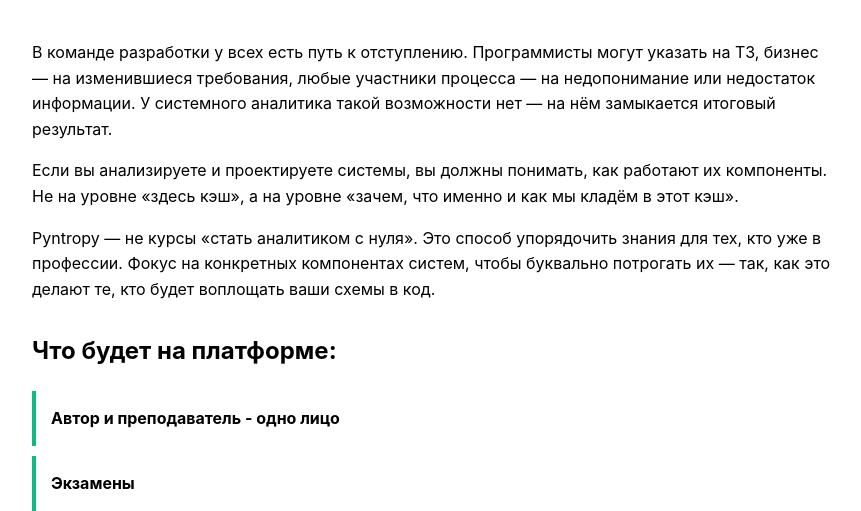
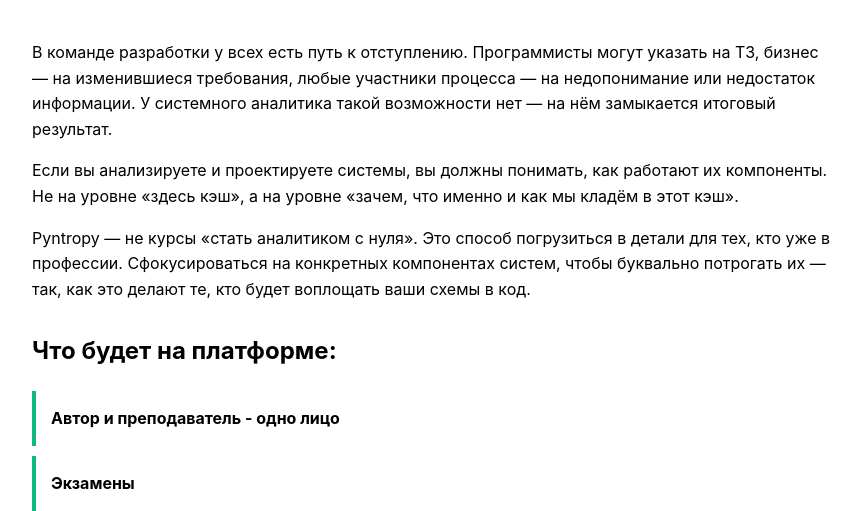
Before and after one commit to pyntropy/pyntropy, a FastAPI app: page / in a window 1280 px wide. Shown: the part 270-781 px from the top of the page, without its empty margins (208-1069 px from the left). Run offline with FastAPI, Linux system fonts and the light colour scheme.

Commit message:
#4 обновлен req.txt

```diff
--- a/app/main.py
+++ b/app/main.py
@@ -1,13 +1,12 @@
 from fastapi import FastAPI, APIRouter
 from fastapi.staticfiles import StaticFiles
 from fastapi.templating import Jinja2Templates
-
 from app.routers.main import main_router
 
 
 app = FastAPI(
     title='Pyntropy',
-    description='Курсы по ИТ для системных аналитиков.',
+    description='Обучение системных аналитиков.',
     version='0.0.1')
 
 app.mount("/static", StaticFiles(directory="app/static"), name="static")
--- a/app/templates/index.html
+++ b/app/templates/index.html
@@ -86,8 +86,8 @@
             «здесь кэш», а на уровне «зачем, что именно и как мы кладём в этот кэш».
         </p>
         <p>
-            Pyntropy — не курсы «стать аналитиком с нуля». Это способ упорядочить знания для тех, кто уже в профессии.
-            Фокус на конкретных компонентах систем, чтобы буквально потрогать их — так, как это делают те, кто будет
+            Pyntropy — не курсы «стать аналитиком с нуля». Это способ погрузиться в детали для тех, кто уже в профессии.
+            Сфокусироваться на конкретных компонентах систем, чтобы буквально потрогать их — так, как это делают те, кто будет
             воплощать ваши схемы в код.
         </p>
     </section>
```
Also changed, not shown: 1 other file.
